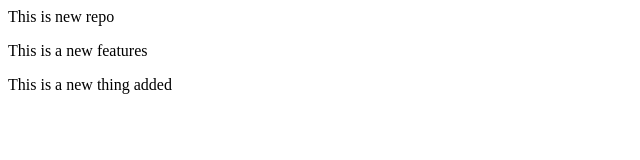
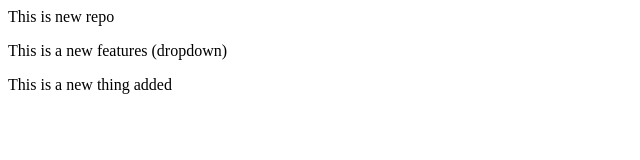
Before and after one commit to nsubedi2051/Localrepo, a plain HTML site: page index.html in a window 1280 px wide. Shown: the full height of the page, 0-640 px from the left. Drawn offline with Linux system fonts and the light colour scheme.

Commit message:
added dropdown

```diff
--- a/index.html
+++ b/index.html
@@ -1,3 +1,3 @@
 <p>This is new repo</p>
-<p> This is a new features</p>
+<p> This is a new features (dropdown)</p>
 <p> This is a new thing added</p>
```
